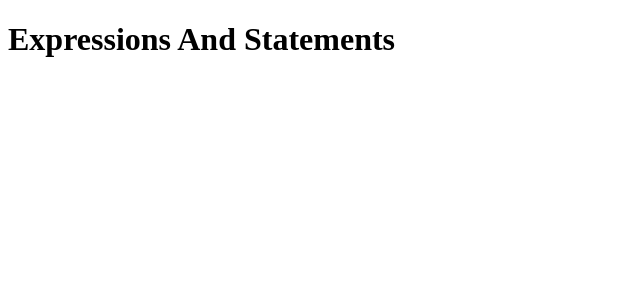
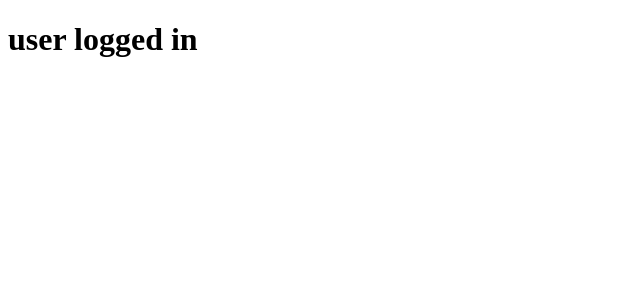
Before and after one commit to mo634/react-level-2, a React (Vite) app: page / in a window 1280 px wide. Shown: the top 300 px of the page, without its empty margins (0-640 px from the left). Built offline with nearby package versions, Linux system fonts and the light colour scheme.

Commit message:
conditional rendering ternary operator

```diff
--- a/src/App.jsx
+++ b/src/App.jsx
@@ -1,31 +1,44 @@
-// before using conditional rendering
-
-//1.we can use let,const if no outside modifications
-//2.jsx only accept expression not statement
-
-import React, { useState } from 'react'
+// conditional rendering
+//1. if else(statement)not allowed in JSX
+//2. ternary operator (expression) allowed in JSX
+//3. logical AND operator(expression) allowed in JSX
 
 
+import React from 'react'
+
 const App = () => {
-  // expression , line you can replace by single value
-  // statement , line you cannot replace by multiple lines
-
-  // expression => line can log in console
-
-  // statement => line cannot log in console
+  const isLoggedIn = true
 
   return (
-    // JSX only accept expression not statement
     <div>
+      {/* if isLogged in is true show user logged in
+      else show user not logged in
+      */}
 
-      <h1>Expressions And Statements</h1>
 
-      {
-        console.log(5 + 3)
-      }
-
+      <h1>
+        {
+          // ternary operator
+          isLoggedIn ? "user logged in " : "not logged in "
+        }
+      </h1>
     </div>
   )
 }
 
 export default App
+
+// statement
+
+// if(isLoggedIn){
+//   return "user logged in"
+// }
+// else{
+//   return "user not logged in"
+// }
+
+
+// // ternary operator
+
+// // condition ? "user logged in " :"user not logged in"
+// isLoggedIn ?"user logged in" : "user not logged in" // expression
```
